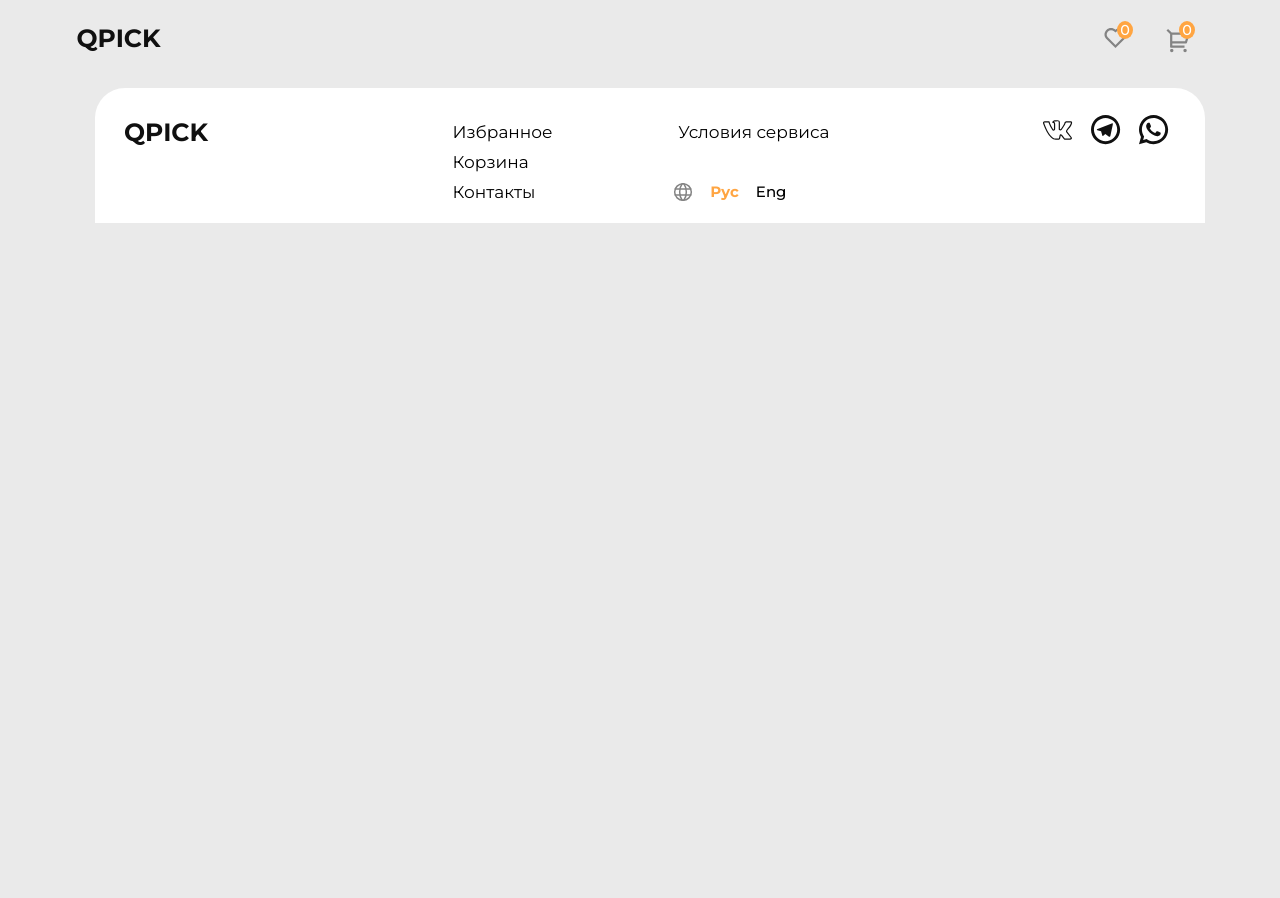
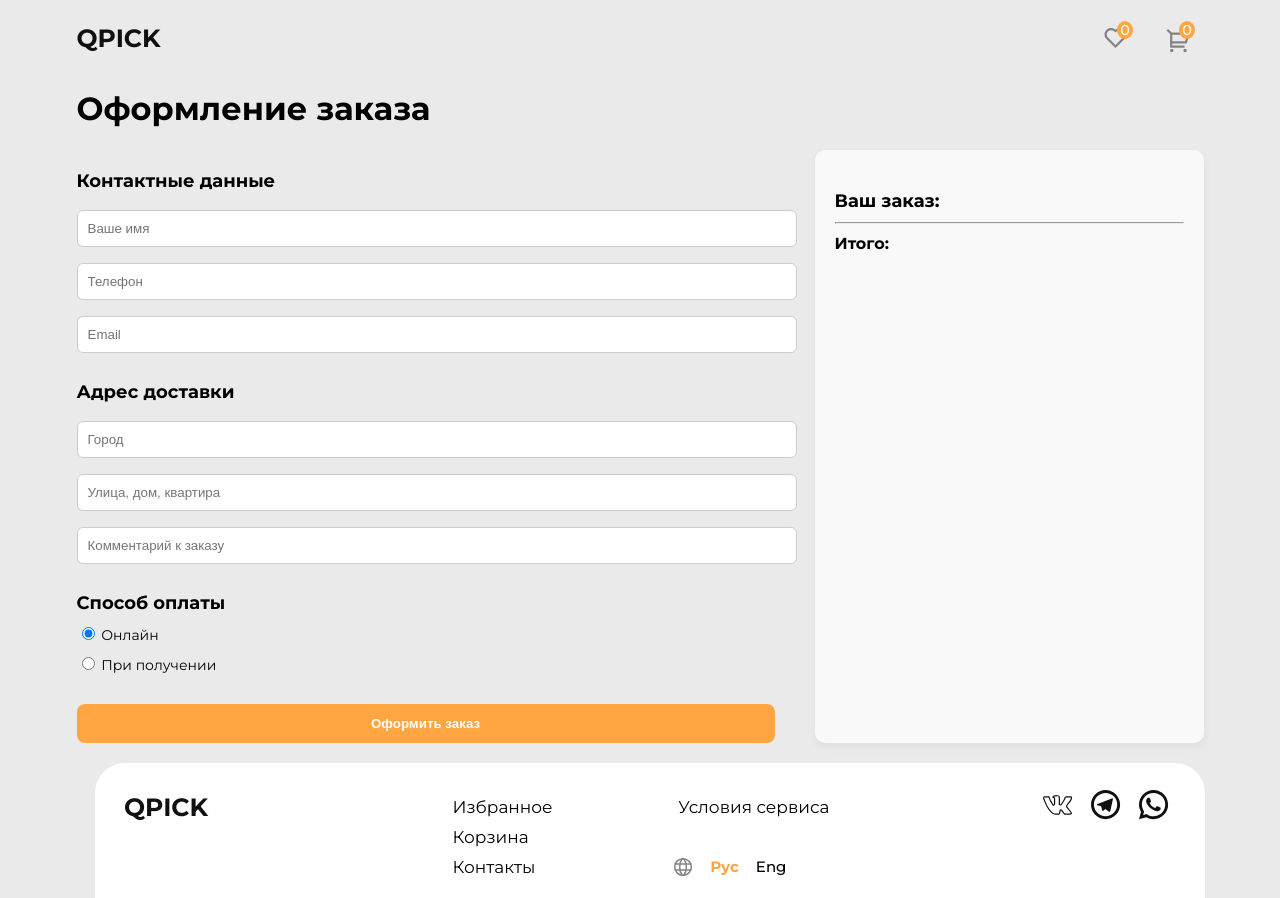
Before and after one commit to AlekseiKutukov/testReactShop, a React (Create React App) app: page /payment in a window 1280 px wide. Before the commit the page ends 808 px from the top, so only its background shows below. Built offline with nearby package versions, Linux system fonts and the light colour scheme; a web font is replaced by a local one.

Commit message:
add page payment

```diff
--- a/src/App.js
+++ b/src/App.js
@@ -9,6 +9,7 @@ import Contacts from './page/Contacts';
 import Servis from './page/Servis';
 import Solucionis from './page/Solucionis';
 import Favorites from './page/Favorites';
+import Payment from './page/payment/Payment';
 
 function App() {
   const [basketContext, setBasketContext] = useState(
@@ -21,14 +22,13 @@ function App() {
     <BasketContext.Provider value={[basketContext, setBasketContext]}>
       <BrowserRouter>
         <Header />
-
-        {/* {modalContext && <Modal />} */}
         <Routes>
           <Route index={true} element={<Catalog />} />
           <Route path="/" element={<Catalog />} />
           <Route path="basket" element={<Basket />} />
           <Route path="contacts" element={<Contacts />} />
           <Route path="servis" element={<Servis />} />
+          <Route path="payment" element={<Payment />} />
           <Route path="solucionis" element={<Solucionis />}></Route>
           <Route path="favorites" element={<Favorites />}></Route>
         </Routes>
--- a/src/components/modal/Modal.jsx
+++ b/src/components/modal/Modal.jsx
@@ -11,6 +11,7 @@ const Modal = ({
   oldprice,
   rate,
   description,
+  children,
 }) => {
   if (!isOpen) return null;
 
@@ -20,31 +21,36 @@ const Modal = ({
         <span className={styles.close} onClick={onClose}>
           ×
         </span>
+
+        {children ? <>{children}</> : ''}
+
         <h2>{title}</h2>
         <img
           src={img}
           alt={title}
           style={{ maxWidth: '200px', maxHeight: '200px' }}
         />
-
+        {price && (
           <div className={styles.label_value}>
             <div className={styles.label}>Цена:</div>
             <div className={styles.value}>{price + ' \u20BD'}</div>
           </div>
+        )}
 
         {oldprice && (
-          <>
           <div className={styles.label_value}>
             <div className={styles.label}>Старая цена:</div>
             <div className={styles.value}>{oldprice + ' \u20BD'}</div>
           </div>
-          </>
         )}
 
+        {rate && (
           <div className={styles.label_value}>
             <div className={styles.label}>Рейтинг:</div>
             <div className={styles.value}>{rate}</div>
           </div>
+        )}
+
         <div
           className={styles.description}
           dangerouslySetInnerHTML={{ __html: description }}
--- a/src/components/modal/modal.module.css
+++ b/src/components/modal/modal.module.css
@@ -19,7 +19,7 @@
   position: relative;
   min-width: 500px;
   max-width: 700px;
-  min-height: 500px;
+  /* min-height: 500px; */
   box-shadow: 0 4px 8px rgba(0, 0, 0, 0.2);
 }
 
--- /dev/null
+++ b/src/page/payment/Payment.jsx
@@ -0,0 +1,206 @@
+import { useState, useEffect } from 'react';
+import product from '../../product';
+import styles from './payment.module.css';
+
+const LETTERS_ONLY = /^[a-zA-Zа-яА-ЯёЁ\s-]*$/;
+const NUMBERS_ONLY = /^[0-9+]*$/;
+
+const Payment = () => {
+  const [userName, setUserName] = useState('');
+  const [numberTelephone, setNumberTelephone] = useState('');
+  const [errors, setErrors] = useState({
+    name: '',
+    phone: '',
+  });
+  const [email, setEmail] = useState('');
+  const [city, setCity] = useState('');
+  const [address, setAddress] = useState('');
+  const [comment, setComment] = useState('');
+  const [paymentMethod, setPaymentMethod] = useState('Онлайн'); // значение по умолчанию
+
+  const handleEmailChange = (e) => setEmail(e.target.value);
+  const handleCityChange = (e) => setCity(e.target.value);
+  const handleAddressChange = (e) => setAddress(e.target.value);
+  const handleCommentChange = (e) => setComment(e.target.value);
+  const handlePaymentChange = (e) => setPaymentMethod(e.target.value);
+
+  const handleForSubmint = (event) => {
+    event.preventDefault(); //убирает перезагрузку странице при клике кнопки
+    const paymentData = {
+      userName,
+      numberTelephone,
+      email,
+      city,
+      address,
+      comment,
+      paymentMethod,
+      totalPrice,
+      products: basket,
+    };
+    // console.log(paymentData);
+    alert('Детали заказа: ' + JSON.stringify(paymentData)); //потому-что алерт не показывает объекты
+  };
+
+  // Автоматическое скрытие ошибок
+  useEffect(() => {
+    const timer = setTimeout(() => {
+      setErrors({ name: '', phone: '' });
+    }, 2000);
+    return () => clearTimeout(timer);
+  }, [errors.name, errors.phone]);
+
+  const handleUserNameChange = (e) => {
+    const value = e.target.value;
+    if (LETTERS_ONLY.test(value)) {
+      setUserName(value);
+      setErrors((prev) => ({ ...prev, name: '' }));
+    } else {
+      setErrors((prev) => ({
+        ...prev,
+        name: 'Имя может содержать только буквы',
+      }));
+    }
+  };
+
+  const handleNumberTelephoneChange = (e) => {
+    const value = e.target.value;
+    if (NUMBERS_ONLY.test(value)) {
+      setNumberTelephone(value);
+      setErrors((prev) => ({ ...prev, phone: '' }));
+    } else {
+      setErrors((prev) => ({
+        ...prev,
+        phone: "Телефон может содержать только цифры и знак '+'",
+      }));
+    }
+  };
+
+  //получаем данные из sessionStorage
+  let cartIds = JSON.parse(sessionStorage.getItem('cartIds')) || [];
+  // console.log('basket', cartIds);
+  const totalPrice = sessionStorage.getItem('totalPrice');
+  // console.log(totalPrice);
+
+  //фильтруем и узнаем что лежит в корзине
+  const basket = product
+    .filter((item) => cartIds.includes(item.id))
+    .map((item) => ({ id: item.id, title: item.title }));
+
+  // console.log(basket);
+
+  return (
+    <div className={styles.payment}>
+      <h1 className={styles.title}>Оформление заказа</h1>
+
+      <div className={styles.container}>
+        {/* Форма */}
+        <div className={styles.form}>
+          <h2 className={styles.subtitle}>Контактные данные</h2>
+          <form onSubmit={handleForSubmint}>
+            <input
+              type="text"
+              placeholder="Ваше имя"
+              value={userName}
+              required
+              onChange={handleUserNameChange}
+              className={styles.input}
+            />
+            {errors.name && <p className={styles.error}>{errors.name}</p>}
+
+            <input
+              type="tel"
+              placeholder="Телефон"
+              value={numberTelephone}
+              onChange={handleNumberTelephoneChange}
+              required
+              className={styles.input}
+            />
+            {errors.phone && <p className={styles.error}>{errors.phone}</p>}
+
+            <input
+              type="email"
+              placeholder="Email"
+              value={email}
+              onChange={handleEmailChange}
+              required
+              className={styles.input}
+            />
+
+            <h2 className={styles.subtitle}>Адрес доставки</h2>
+            <input
+              type="text"
+              placeholder="Город"
+              value={city}
+              onChange={handleCityChange}
+              required
+              className={styles.input}
+            />
+            <input
+              type="text"
+              placeholder="Улица, дом, квартира"
+              value={address}
+              onChange={handleAddressChange}
+              required
+              className={styles.input}
+            />
+            <input
+              type="text"
+              placeholder="Комментарий к заказу"
+              value={comment}
+              onChange={handleCommentChange}
+              className={styles.input}
+            />
+
+            <div className={styles.payment}>
+              <h2 className={styles.subtitle}>Способ оплаты</h2>
+              <label className={styles.radioLabel}>
+                <input
+                  type="radio"
+                  name="payment"
+                  value="Онлайн"
+                  checked={paymentMethod === 'Онлайн'}
+                  onChange={handlePaymentChange}
+                />{' '}
+                Онлайн
+              </label>
+              <label className={styles.radioLabel}>
+                <input
+                  type="radio"
+                  name="payment"
+                  value="При получении"
+                  checked={paymentMethod === 'При получении'}
+                  onChange={handlePaymentChange}
+                />{' '}
+                При получении
+              </label>
+            </div>
+            <button type="submit" className={styles.button}>
+              Оформить заказ
+            </button>
+          </form>
+        </div>
+
+        {/* Корзина */}
+        <div className={styles.summary}>
+          <h2 className={styles.subtitle}>Ваш заказ:</h2>
+
+          {basket.map((el) => {
+            return (
+              <div key={el.id} className={styles.item}>
+                <span>{el.title}</span>
+              </div>
+            );
+          })}
+
+          <hr />
+          <div className={styles.total}>
+            <strong>Итого:</strong>
+            <strong>{totalPrice}</strong>
+          </div>
+        </div>
+      </div>
+    </div>
+  );
+};
+
+export default Payment;
--- /dev/null
+++ b/src/page/payment/payment.module.css
@@ -0,0 +1,82 @@
+.payment {
+  max-width: 1127px;
+  margin: 0 auto;
+}
+
+title {
+  text-align: center;
+  margin-bottom: 40px;
+}
+
+.container {
+  display: flex;
+  gap: 40px;
+  flex-wrap: wrap;
+}
+
+.form {
+  flex: 2;
+  min-width: 300px;
+}
+
+.subtitle {
+  margin: 20px 0 10px;
+  font-size: 18px;
+}
+
+.input {
+  width: 100%;
+  padding: 10px;
+  margin: 8px 0;
+  border: 1px solid #ccc;
+  border-radius: 6px;
+}
+
+.radioLabel {
+  display: block;
+  margin: 10px 0;
+  font-size: 14px;
+}
+
+.button {
+  margin-top: 20px;
+  background-color: #ffa542;
+  color: white;
+  padding: 12px 20px;
+  border: none;
+  border-radius: 8px;
+  font-weight: bold;
+  cursor: pointer;
+  width: 100%;
+  transition: background 0.3s ease;
+}
+
+.button:hover {
+  background-color: #e68f2d;
+}
+
+.summary {
+  flex: 1;
+  min-width: 250px;
+  background: #f9f9f9;
+  padding: 20px;
+  border-radius: 10px;
+  box-shadow: 0 4px 10px rgba(0, 0, 0, 0.05);
+}
+
+.item,
+.total {
+  display: flex;
+  justify-content: space-between;
+  margin: 10px 0;
+}
+
+.payment {
+  margin-top: 20px;
+}
+
+.error {
+  color: red;
+  font-size: 13px;
+  margin-top: 5px;
+}
```
Also changed, not shown: src/components/regionbasket/RegionBasketCards.jsx (+32 -18 lines), src/components/regionbasket/Regionbasket.jsx (+31 -3 lines), 1 other file (tests, documents, lock files or other folders). Lines whose indentation alone changed are shown as unchanged.
